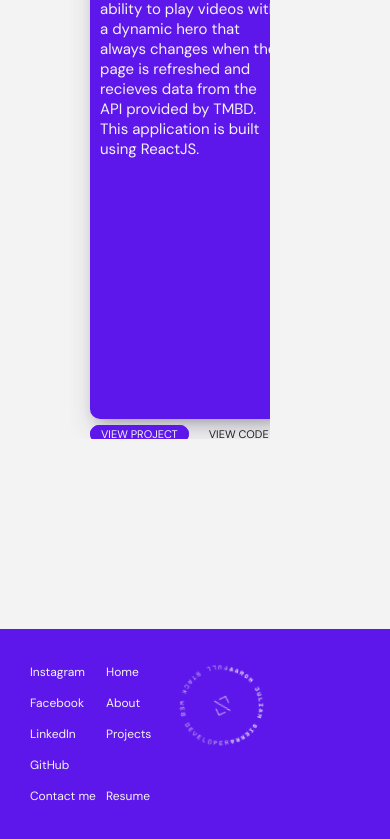
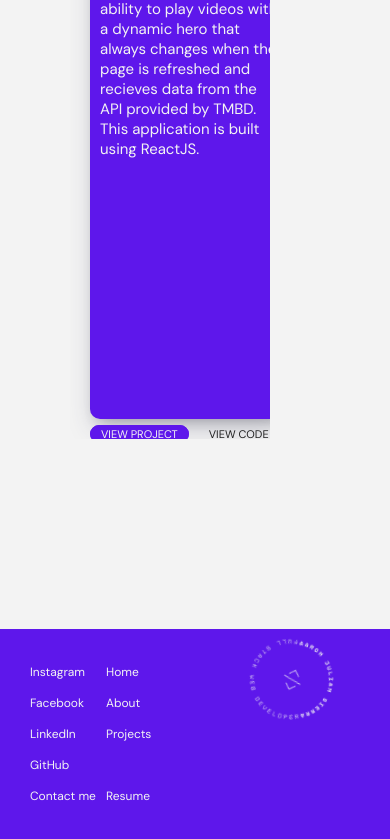
Before and after one commit to DiamondD7/WebPortfolio_2023, a React (Vite) app: page / in a window 390 px wide. Shown: the part 2409-3248 px from the top of the page. Built offline with nearby package versions, Linux system fonts and the light colour scheme.

Commit message:
fixed responsiveness

```diff
--- a/src/components/Home.jsx
+++ b/src/components/Home.jsx
@@ -91,9 +91,12 @@ const Home = ({ lightTheme, changeTheme }) => {
           <div>
             {/* <Footer /> */}
             <div className="footer-container__wrapper">
+              <div className="footer-title-logo__wrapper">
                 <div className="footer-title__wrapper">
                   <div>
-                  <h1 className="footer-title__header">Let's work together</h1>
+                    <h1 className="footer-title__header">
+                      Let's work together
+                    </h1>
                     <div>
                       <h3 className="footer-title__quote">
                         I may be unfinished, but I am not stagnant - I am a work
@@ -144,7 +147,9 @@ const Home = ({ lightTheme, changeTheme }) => {
                       <button onClick={() => scrollToComponent(0)}>Home</button>
                     </li>
                     <li>
-                    <button onClick={() => scrollToComponent(1)}>About</button>
+                      <button onClick={() => scrollToComponent(1)}>
+                        About
+                      </button>
                     </li>
                     <li>
                       <button onClick={() => scrollToComponent(2)}>
@@ -159,6 +164,7 @@ const Home = ({ lightTheme, changeTheme }) => {
                       </a>
                     </li>
                   </ul>
+                </div>
 
                 <div>
                   <img
--- a/src/styles/footerstyles.css
+++ b/src/styles/footerstyles.css
@@ -1,23 +1,22 @@
-.footer-container__wrapper{
+.footer-container__wrapper {
   margin-top: 190px;
   width: 100%;
   height: 250px;
   background-color: #5e17eb;
 }
 
-.footer-title__wrapper{
+.footer-title__wrapper {
   padding: 20px;
 
   display: flex;
 }
 
-.footer-title__header{
+.footer-title__header {
   color: #f3f3f3;
   font-size: 40px;
 }
 
-
-.footer-title__quote{
+.footer-title__quote {
   text-align: center;
   color: rgba(244, 244, 244, 0.6);
   width: 350px;
@@ -28,17 +27,17 @@
   font-weight: 500;
 }
 
-.footer-ul__wrapper{
+.footer-ul__wrapper {
   list-style: none;
   margin-left: 100px;
 }
 
-.footer-ul__wrapper li{
+.footer-ul__wrapper li {
   color: #f3f3f3;
   margin-top: 10px;
 }
 
-.footer-ul__wrapper li button{
+.footer-ul__wrapper li button {
   background-color: transparent;
   border: none;
   color: #f3f3f3;
@@ -46,28 +45,34 @@
   cursor: pointer;
 }
 
-.footer-ul__wrapper li a{
+.footer-ul__wrapper li a {
   text-decoration: none;
   color: #f3f3f3;
   font-size: 15px;
 }
 
-.footer-logo{
-    position: absolute;
+.footer-title-logo__wrapper {
+  display: flex;
+  justify-content: space-between;
+}
+
+.footer-logo {
+  /* position: absolute;
     bottom: -2160px;
-    right: 100px;
+    right: 100px; */
+
   width: 190px;
-
+  margin-right: 50px;
   will-change: filter;
   transition: filter 300ms;
   animation: logo-spin infinite 20s linear;
 }
 
-@keyframes logo-spin{
-    from{
+@keyframes logo-spin {
+  from {
     transform: rotate(0deg);
   }
-    to{
+  to {
     transform: rotate(360deg);
   }
 }
--- a/src/styles/responsive.css
+++ b/src/styles/responsive.css
@@ -39,8 +39,7 @@
   /* HERO  - END */
 }
 
-@media(max-width:1700px){
-
+@media (max-width: 1700px) {
 }
 
 @media (max-width: 1600px) {
@@ -60,7 +59,7 @@
     left: 300px;
   }
 
-  .footer-logo{
+  .footer-logo {
     width: 150px;
   }
 }
@@ -75,12 +74,10 @@
   }
 
   .hero-cartoon-image__wrapper {
-
     right: 200px;
   }
 
   .hero-cartoon-image2__wrapper {
-
     left: 200px;
   }
 }
@@ -117,9 +114,6 @@
   .hero-cartoon__image2 {
     width: 300px;
   }
-
-
-
 }
 
 @media (max-width: 1200px) {
@@ -155,8 +149,6 @@
   .hero-cartoon__image2 {
     width: 250px;
   }
-
-
 }
 
 @media (max-width: 1100px) {
@@ -175,7 +167,6 @@
   }
 
   .hero-cartoon-image__wrapper {
-
     right: 200px;
   }
 
@@ -184,7 +175,6 @@
   }
 
   .hero-cartoon-image2__wrapper {
-
     left: 270px;
   }
 
@@ -234,7 +224,6 @@
   }
 
   .hero-cartoon-image__wrapper {
-
     right: 150px;
   }
 
@@ -243,7 +232,6 @@
   }
 
   .hero-cartoon-image2__wrapper {
-
     left: 270px;
   }
 
@@ -269,8 +257,6 @@
   .hero-cartoon-image__wrapper {
     right: 100px;
   }
-
-
 
   .hero-cartoon-image2__wrapper {
     left: 270px;
@@ -333,8 +319,8 @@
   }
 
   .footer-logo {
-    bottom: -2090px;
-    right: 200px;
+    /* bottom: -2090px;
+    right: 200px; */
     width: 150px;
   }
 
@@ -391,8 +377,6 @@
   .sevenBtns {
     bottom: -75px;
   }
-
-
 }
 
 @media (max-width: 900px) {
@@ -406,13 +390,12 @@
   }
 
   .hero-cartoon-image2__wrapper {
-
     left: 170px;
   }
 
   .footer-logo {
-    bottom: -2090px;
-    right: 100px;
+    /* bottom: -2090px;
+    right: 100px; */
     width: 150px;
   }
 
@@ -435,23 +418,33 @@
     font-size: 15px;
   }
 
-  .all-projects__wrapper{
+  .all-projects__wrapper {
     display: grid;
     grid-template-columns: repeat(1, 250px);
     width: 620px;
   }
 
-  .preview-container-nf,.preview-container-yt,.preview-container-blogger,.preview-container-shoplift,.preview-container-shopliftAdmin,
-  .preview-container-kaliphotography,.preview-container-financeTracker,.preview-container-financeTracker,.preview-container-Todo{
+  .preview-container-nf,
+  .preview-container-yt,
+  .preview-container-blogger,
+  .preview-container-shoplift,
+  .preview-container-shopliftAdmin,
+  .preview-container-kaliphotography,
+  .preview-container-financeTracker,
+  .preview-container-financeTracker,
+  .preview-container-Todo {
     width: 600px;
   }
-  .preview-container-nf:hover > .content, .preview-container-yt:hover > .content, .preview-container-blogger:hover > .content,.preview-container-shoplift:hover > .content,
-  .preview-container-shopliftAdmin:hover > .content,.preview-container-kaliphotography:hover > .content, .preview-container-financeTracker:hover > .content,
-  .preview-container-Todo:hover > .content{
+  .preview-container-nf:hover > .content,
+  .preview-container-yt:hover > .content,
+  .preview-container-blogger:hover > .content,
+  .preview-container-shoplift:hover > .content,
+  .preview-container-shopliftAdmin:hover > .content,
+  .preview-container-kaliphotography:hover > .content,
+  .preview-container-financeTracker:hover > .content,
+  .preview-container-Todo:hover > .content {
     width: 600px;
   }
-
-
 }
 
 @media (max-width: 800px) {
@@ -489,10 +482,7 @@
   .content-project-summary_one {
     font-size: 15px;
   }
-
-
 }
-
 
 @media (max-width: 700px) {
   .about-paragraph__text {
@@ -559,17 +549,29 @@
     bottom: -153px;
   }
 
-  .all-projects__wrapper{
+  .all-projects__wrapper {
     width: 520px;
   }
 
-  .preview-container-nf,.preview-container-yt,.preview-container-blogger,.preview-container-shoplift,.preview-container-shopliftAdmin,
-  .preview-container-kaliphotography,.preview-container-financeTracker,.preview-container-financeTracker,.preview-container-Todo{
+  .preview-container-nf,
+  .preview-container-yt,
+  .preview-container-blogger,
+  .preview-container-shoplift,
+  .preview-container-shopliftAdmin,
+  .preview-container-kaliphotography,
+  .preview-container-financeTracker,
+  .preview-container-financeTracker,
+  .preview-container-Todo {
     width: 500px;
   }
-  .preview-container-nf:hover > .content, .preview-container-yt:hover > .content, .preview-container-blogger:hover > .content,.preview-container-shoplift:hover > .content,
-  .preview-container-shopliftAdmin:hover > .content,.preview-container-kaliphotography:hover > .content, .preview-container-financeTracker:hover > .content,
-  .preview-container-Todo:hover > .content{
+  .preview-container-nf:hover > .content,
+  .preview-container-yt:hover > .content,
+  .preview-container-blogger:hover > .content,
+  .preview-container-shoplift:hover > .content,
+  .preview-container-shopliftAdmin:hover > .content,
+  .preview-container-kaliphotography:hover > .content,
+  .preview-container-financeTracker:hover > .content,
+  .preview-container-Todo:hover > .content {
     width: 500px;
   }
 }
@@ -585,7 +587,6 @@
   }
 
   .hero-cartoon-image2__wrapper {
-
     left: 50px;
   }
 
@@ -634,18 +635,30 @@
   }
 }
 
-@media(max-width:600px){
-  .all-projects__wrapper{
+@media (max-width: 600px) {
+  .all-projects__wrapper {
     width: 420px;
   }
 
-  .preview-container-nf,.preview-container-yt,.preview-container-blogger,.preview-container-shoplift,.preview-container-shopliftAdmin,
-  .preview-container-kaliphotography,.preview-container-financeTracker,.preview-container-financeTracker,.preview-container-Todo{
+  .preview-container-nf,
+  .preview-container-yt,
+  .preview-container-blogger,
+  .preview-container-shoplift,
+  .preview-container-shopliftAdmin,
+  .preview-container-kaliphotography,
+  .preview-container-financeTracker,
+  .preview-container-financeTracker,
+  .preview-container-Todo {
     width: 400px;
   }
-  .preview-container-nf:hover > .content, .preview-container-yt:hover > .content, .preview-container-blogger:hover > .content,.preview-container-shoplift:hover > .content,
-  .preview-container-shopliftAdmin:hover > .content,.preview-container-kaliphotography:hover > .content, .preview-container-financeTracker:hover > .content,
-  .preview-container-Todo:hover > .content{
+  .preview-container-nf:hover > .content,
+  .preview-container-yt:hover > .content,
+  .preview-container-blogger:hover > .content,
+  .preview-container-shoplift:hover > .content,
+  .preview-container-shopliftAdmin:hover > .content,
+  .preview-container-kaliphotography:hover > .content,
+  .preview-container-financeTracker:hover > .content,
+  .preview-container-Todo:hover > .content {
     width: 400px;
   }
 }
@@ -717,7 +730,6 @@
   .sevenBtns {
     bottom: -12px;
   }
-
 }
 
 @media (max-width: 500px) {
@@ -793,20 +805,31 @@
     min-width: 283px;
   }
 
-  .all-projects__wrapper{
+  .all-projects__wrapper {
     width: 320px;
   }
 
-  .preview-container-nf,.preview-container-yt,.preview-container-blogger,.preview-container-shoplift,.preview-container-shopliftAdmin,
-  .preview-container-kaliphotography,.preview-container-financeTracker,.preview-container-financeTracker,.preview-container-Todo{
+  .preview-container-nf,
+  .preview-container-yt,
+  .preview-container-blogger,
+  .preview-container-shoplift,
+  .preview-container-shopliftAdmin,
+  .preview-container-kaliphotography,
+  .preview-container-financeTracker,
+  .preview-container-financeTracker,
+  .preview-container-Todo {
     width: 300px;
   }
-  .preview-container-nf:hover > .content, .preview-container-yt:hover > .content, .preview-container-blogger:hover > .content,.preview-container-shoplift:hover > .content,
-  .preview-container-shopliftAdmin:hover > .content,.preview-container-kaliphotography:hover > .content, .preview-container-financeTracker:hover > .content,
-  .preview-container-Todo:hover > .content{
+  .preview-container-nf:hover > .content,
+  .preview-container-yt:hover > .content,
+  .preview-container-blogger:hover > .content,
+  .preview-container-shoplift:hover > .content,
+  .preview-container-shopliftAdmin:hover > .content,
+  .preview-container-kaliphotography:hover > .content,
+  .preview-container-financeTracker:hover > .content,
+  .preview-container-Todo:hover > .content {
     width: 300px;
   }
-
 }
 
 @media (max-width: 442px) {
@@ -828,11 +851,11 @@
     margin-right: 10px;
   }
 
-  .image-splatter{
+  .image-splatter {
     left: -300px;
   }
 
-  .image-splatter2{
+  .image-splatter2 {
     right: 150px;
   }
 
@@ -841,13 +864,12 @@
     right: 50px;
   }
 
-
   .nav-container__wrapper {
     padding: 0px;
   }
 
   .contactme__wrapper {
-    width:95%;
+    width: 95%;
     padding: 0px 0px;
   }
 
@@ -864,8 +886,7 @@
     min-width: 283px;
   }
 
-
-  .about-header__text{
+  .about-header__text {
     font-size: 25px;
   }
   .about-paragraph__text {
@@ -903,7 +924,6 @@
     margin: 50px auto 0 70px;
     height: 550px;
   }
-
 
   .content-project_one {
     width: 200px;
@@ -945,210 +965,82 @@
 
   .footer-logo {
     width: 100px;
-    left: 170px;
   }
-
-
 }
 
-@media (max-width: 370px){
+@media (max-width: 370px) {
   .footer-logo {
     width: 100px;
   }
-  .all-projects__wrapper{
+  .all-projects__wrapper {
     width: 220px;
   }
 
-  .preview-container-nf,.preview-container-yt,.preview-container-blogger,.preview-container-shoplift,.preview-container-shopliftAdmin,
-  .preview-container-kaliphotography,.preview-container-financeTracker,.preview-container-financeTracker,.preview-container-Todo{
+  .preview-container-nf,
+  .preview-container-yt,
+  .preview-container-blogger,
+  .preview-container-shoplift,
+  .preview-container-shopliftAdmin,
+  .preview-container-kaliphotography,
+  .preview-container-financeTracker,
+  .preview-container-financeTracker,
+  .preview-container-Todo {
     width: 200px;
   }
-  .preview-container-nf:hover > .content, .preview-container-yt:hover > .content, .preview-container-blogger:hover > .content,.preview-container-shoplift:hover > .content,
-  .preview-container-shopliftAdmin:hover > .content,.preview-container-kaliphotography:hover > .content, .preview-container-financeTracker:hover > .content,
-  .preview-container-Todo:hover > .content{
+  .preview-container-nf:hover > .content,
+  .preview-container-yt:hover > .content,
+  .preview-container-blogger:hover > .content,
+  .preview-container-shoplift:hover > .content,
+  .preview-container-shopliftAdmin:hover > .content,
+  .preview-container-kaliphotography:hover > .content,
+  .preview-container-financeTracker:hover > .content,
+  .preview-container-Todo:hover > .content {
     width: 200px;
   }
 }
 
-@media(max-width:288px){
+@media (max-width: 288px) {
   .contents-container__wrapper {
     width: 50px;
     margin: 50px auto 0 0px;
   }
-
 }
-
 
 /* MAX HEIGHT FOR PHONES - START */
 
-@media(max-height:1200px){
-  .footer-logo{
-    bottom: -2105px;
-  }
-}
-
-@media(max-height:1000px){
-  .footer-logo{
-    bottom: -2100px;
-  }
-}
-
-@media(max-height:950px){
-  .footer-logo{
-    bottom: -2200px;
-  }
-}
-
-@media(max-height:900px){
-  .footer-logo{
-    bottom: -2280px;
-  }
-
-}
-
-@media (max-height: 876px) {
-  .footer-logo{
-    bottom: -2290px;
-  }
-
-}
-
-@media(max-height: 870px){
-  .footer-logo {
-    bottom: -2280px;
-  }
-
+@media (max-height: 870px) {
   .contactme-warning__text {
     bottom: 30px;
   }
 }
 
-@media(max-height: 858px){
-  .footer-logo {
-    bottom: -2320px;
-  }
-
+@media (max-height: 858px) {
   .about-paragraph__text {
     margin-bottom: 30px;
   }
 }
 
-@media(max-height:800px){
+@media (max-height: 800px) {
   .contactme-warning__text {
     bottom: 0;
     font-size: 13px;
   }
 }
 
-@media (max-height: 789px) {
-  .footer-logo {
-    bottom: -2360px;
-  }
-}
-
-@media (max-height: 762px) {
-
-  .footer-logo {
-    bottom: -2390px;
-  }
-}
-
-@media (max-height: 727px) {
-  .footer-logo {
-    bottom: -2400px;
-  }
-}
-
 /* SUMSUNG S22 ULTRA */
 
-
 @media (max-height: 700px) {
-  .footer-logo {
-    bottom: -2430px;
-  }
-
   .contactme-warning__text {
     display: none;
   }
 }
 
-/* SAMSUNG S20 FE */
-@media (max-height: 670px) and (max-width: 412px) {
-
-  .footer-logo {
-    bottom: -2520px;
-    width: 120px;
-  }
-
-}
-
-/* @media (max-height: 670px){
-
-  .footer-logo {
-    bottom: -2450px;
-    width: 120px;
-  }
-
-} */
+/* SAMSUNG S20 FE  maxHeight = 670px , maxWidth = 412px*/
 
 @media (max-height: 637px) {
-  .footer-logo {
-    bottom: -2500px;
-  }
-
   .contactme__wrapper {
     height: 100%;
   }
 }
 
-@media (max-height: 607px) {
-  .footer-logo {
-    bottom: -2530px;
-  }
-
-}
-
-@media (max-height: 576px) {
-  .footer-logo {
-    bottom: -2570px;
-  }
-}
-
-@media (max-height: 550px) {
-  .footer-logo {
-    bottom: -2600px;
-  }
-}
-
-@media (max-height: 517px) {
-  .footer-logo {
-    bottom: -2600px;
-  }
-}
-
-@media (max-height: 480px) {
-  .footer-logo {
-    bottom: -2630px;
-  }
-}
-
-@media (max-height: 450px) {
-  .footer-logo {
-    bottom: -2650px;
-  }
-}
-
-@media (max-height: 420px) {
-  .footer-logo {
-    bottom: -2700px;
-  }
-}
-
-
-@media (max-height: 270px) {
-  .footer-logo {
-    bottom: -2840px;
-  }
-}
-
 /* MAX HEIGHT FOR PHONES - END */
```
Lines whose indentation alone changed are shown as unchanged.
